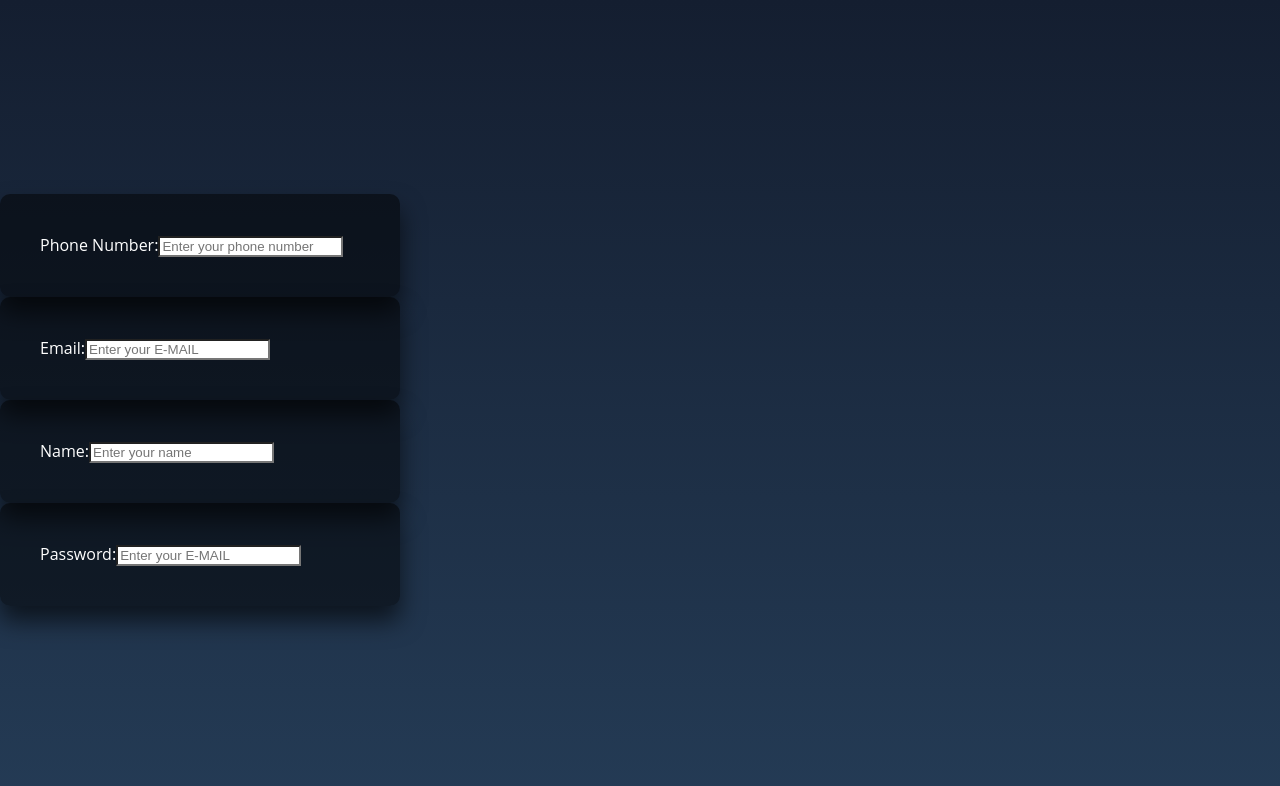
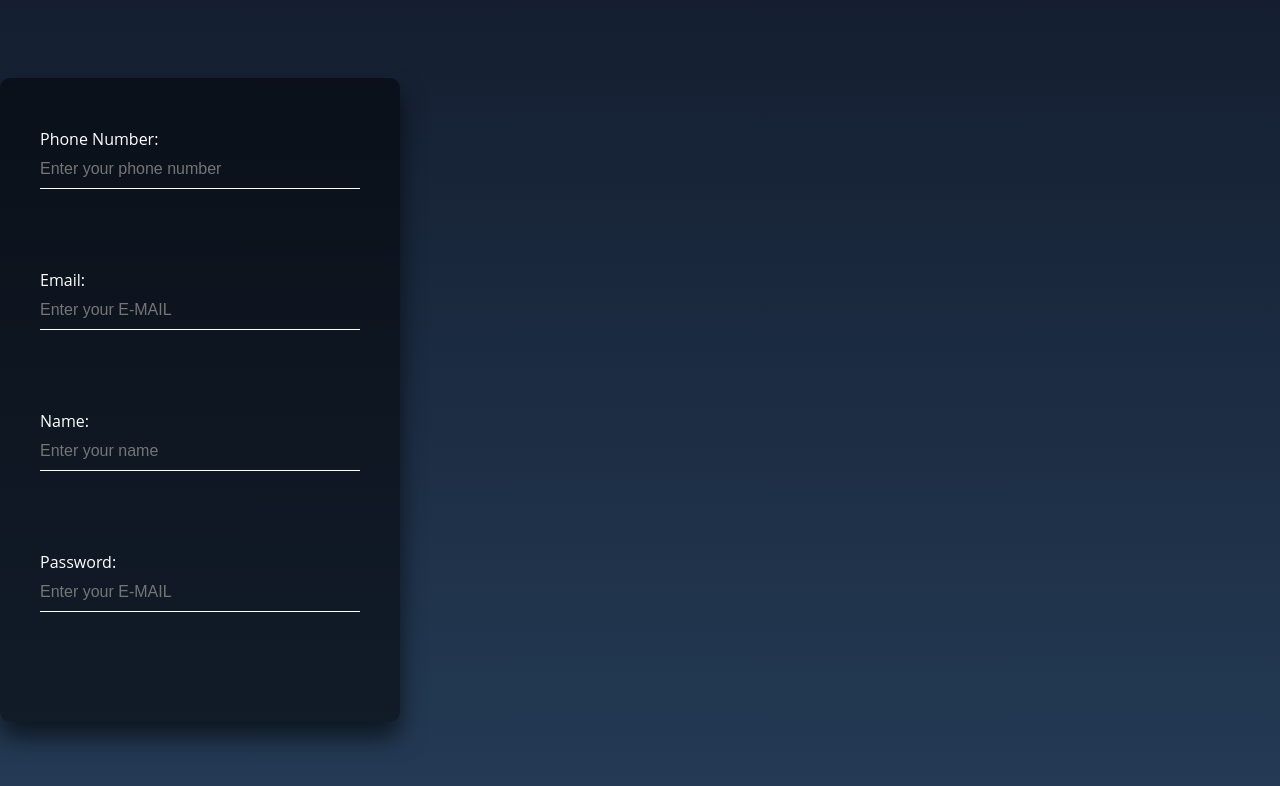
Before and after one commit to Amelit-q/Mango-UI, a React (Create React App) app: page /registration in a window 1280 px wide. Shown: the top 786 px of the page. Built offline with nearby package versions, Linux system fonts and the light colour scheme.

Commit message:
added new style

```diff
--- a/src/pages/Registration/Registration.tsx
+++ b/src/pages/Registration/Registration.tsx
@@ -29,28 +29,28 @@ export const Registration: React.FunctionComponent = observer(() => {
                 <InputFormWrapper>
                     <label>
                         Phone Number:
-                        <input type="text" value={phoneNumber} onChange={(event) => setPhoneNumber(event.target.value)} placeholder={"Enter your phone number"} />
+                        <InputWrapper type="text" value={phoneNumber} onChange={(event) => setPhoneNumber(event.target.value)} placeholder={"Enter your phone number"} />
                     </label>
                 </InputFormWrapper>
 
                 <InputFormWrapper>
                     <label>
                         Email:
-                        <input type="text" value={email} onChange={(event) => setEmail(event.target.value)} placeholder={"Enter your E-MAIL"} />
+                        <InputWrapper type="text" value={email} onChange={(event) => setEmail(event.target.value)} placeholder={"Enter your E-MAIL"} />
                     </label>
                 </InputFormWrapper>
 
                 <InputFormWrapper>
                     <label>
                         Name:
-                        <input type="text" value={name} onChange={(event) => setName(event.target.value)} placeholder={"Enter your name"} />
+                        <InputWrapper type="text" value={name} onChange={(event) => setName(event.target.value)} placeholder={"Enter your name"} />
                     </label>
                 </InputFormWrapper>
 
                 <InputFormWrapper>
                     <label>
                         Password:
-                        <input type="text" value={password} onChange={(event) => setPassword(event.target.value)} placeholder={"Enter your E-MAIL"} />
+                        <InputWrapper type="text" value={password} onChange={(event) => setPassword(event.target.value)} placeholder={"Enter your E-MAIL"} />
                     </label>
                 </InputFormWrapper>
 
@@ -89,15 +89,33 @@ const FormContainer = styled("form")`
 `
 
 const FormWrapper = styled("div")`
-
-`
-
-const InputFormWrapper = styled("div")`
     width: 400px;
     padding: 40px;
     background: rgba(0,0,0,.5);
     box-sizing: border-box;
     box-shadow: 0 15px 25px rgba(0,0,0,.6);
     border-radius: 10px;
+`
+
+const InputFormWrapper = styled("div")`
+  width: 100%;
+  padding: 10px 0;
+  font-size: 16px;
+  color: #fff;
+  margin-bottom: 30px;
+  border: none;
+  outline: none;
+  background: transparent;
 
 `
+const InputWrapper = styled("input")`
+  width: 100%;
+  padding: 10px 0;
+  font-size: 16px;
+  color: #fff;
+  margin-bottom: 30px;
+  border: none;
+  border-bottom: 1px solid #fff;
+  outline: none;
+  background: transparent;
+`
```
